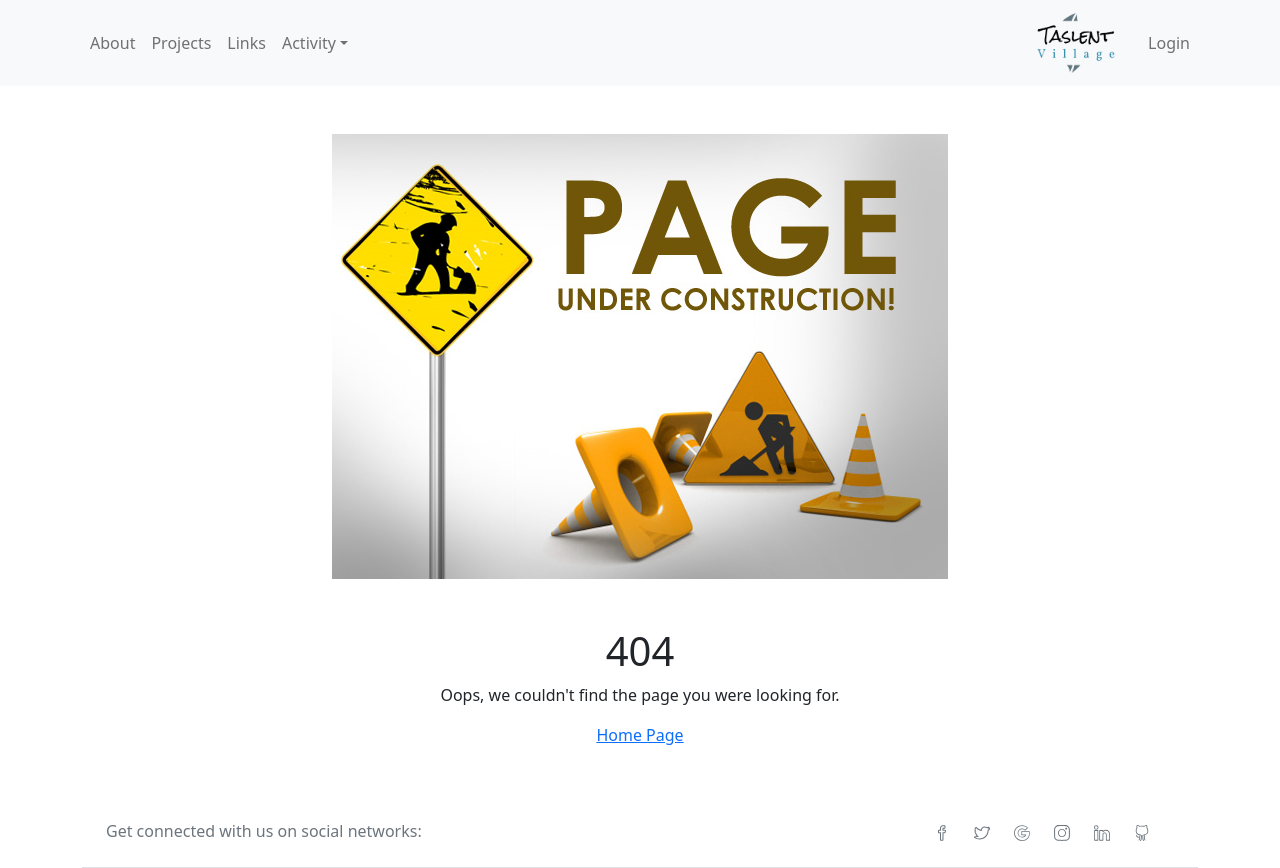
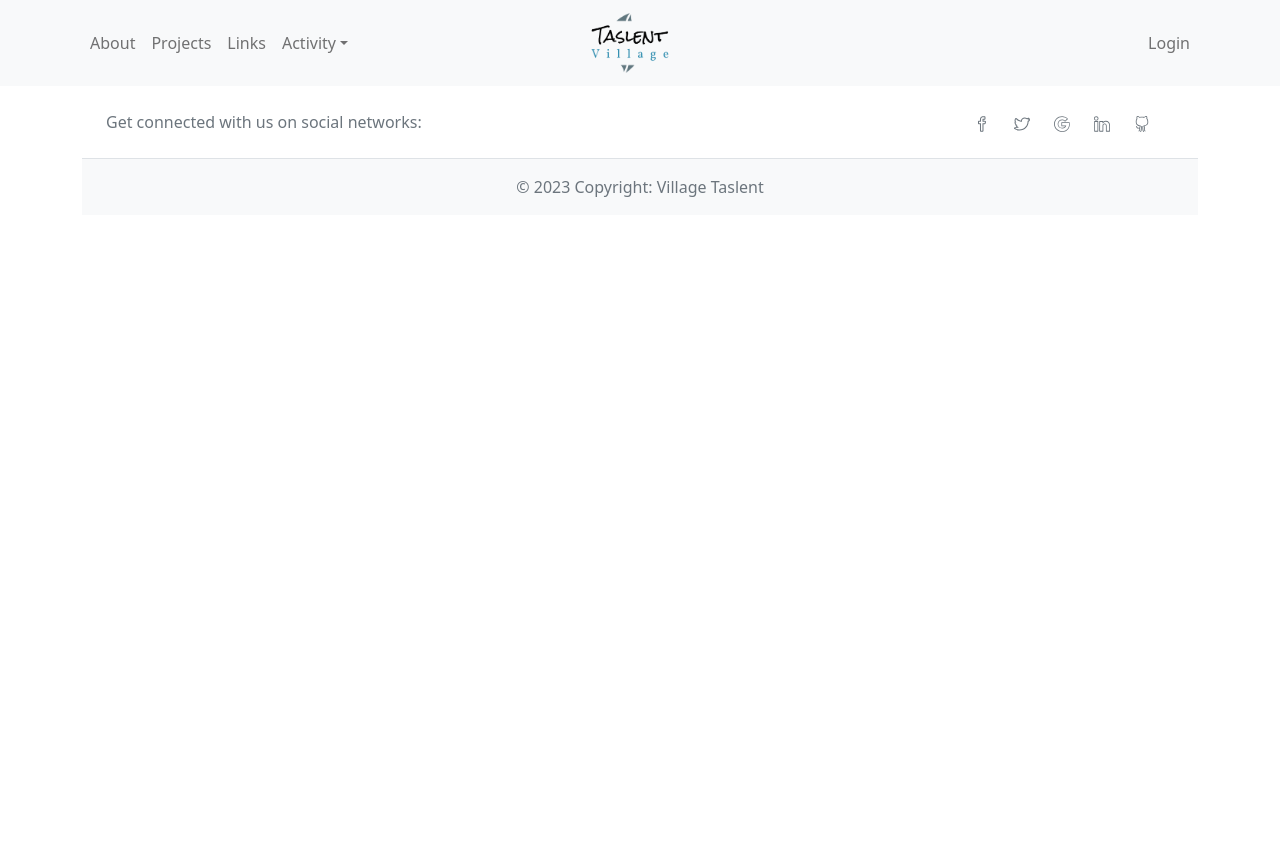
Before and after one commit to youba1993/Taslent_frontend, a React (Create React App) app: page / in a window 1280 px wide. Before the commit this address had no page. After the commit the page ends 800 px from the top, so only its background shows below. Built offline with nearby package versions, Linux system fonts and the light colour scheme.

Commit message:
logo centred

```diff
--- a/src/components/Footer.js
+++ b/src/components/Footer.js
@@ -10,27 +10,26 @@ const Footer = () => {
           <span>Get connected with us on social networks:</span>
         </div>
         <div>
-          <a href='/' className='me-4 text-reset'>
+          <a href='https://www.facebook.com/people/Taslent-Tadart-iw/100063650622647/' className='me-4 text-reset'>
             <SlSocialFacebook />
           </a>
-          <a href='/' className='me-4 text-reset'>
+          <a href='https://twitter.com/ChannelSefar' className='me-4 text-reset'>
             <SlSocialTwitter />
           </a>
-          <a href='/' className='me-4 text-reset'>
+          <a href='https://fr.wikipedia.org/wiki/Taslent' className='me-4 text-reset'>
             <SlSocialGoogle />
           </a>
-          <a href='/' className='me-4 text-reset'>
-            <SlSocialInstagram />
-          </a>
-          <a href='/' className='me-4 text-reset'>
+          <a href='https://www.linkedin.com/in/youba-idjis/' className='me-4 text-reset'>
             <SlSocialLinkedin />
           </a>
-          <a href='/' className='me-4 text-reset'>
+          <a href='https://github.com/youba1993/Taslent_frontend' className='me-4 text-reset'>
             <SlSocialGithub />
           </a>
         </div>
       </section>
-
+      <div  className='text-center p-3 bg-light' >
+        &copy; {new Date().getFullYear()} Copyright:{' '} Village Taslent
+      </div>
     </Container>
   );
 }
--- a/src/components/Header.js
+++ b/src/components/Header.js
@@ -9,11 +9,11 @@ import logo from "../images/logo-no-background.png"
 
 function Header() {
     return (
-        <Navbar bg="light" expand="lg" sticky="top">
-            <Container>
+        <Navbar collapseOnSelect bg="light" expand="lg" sticky="top">
+            <Container className='justify-content-center' >
 
-                <Navbar.Collapse id="basic-navbar-nav">
-                    <Nav className="ml-auto">
+                <Navbar.Collapse id="basic-navbar-nav ">
+                    <Nav className="ml-auto" width="50%">
                         <Nav.Link href="#home">About</Nav.Link>
                         <Nav.Link href="#link">Projects</Nav.Link>
                         <Nav.Link href="#home">Links</Nav.Link>
@@ -27,7 +27,7 @@ function Header() {
                     </Nav>
                 </Navbar.Collapse>
                 <Navbar.Toggle aria-controls="basic-navbar-nav" />
-                <Nav className="mx-auto justify-content-center">
+                <Nav className="mx-auto col-6">
                     <Navbar.Brand href="#home" >
                         <img className="d-inline-block align-top" height={60} alt="My Village Logo" src={logo} />
                     </Navbar.Brand>
--- a/src/pages/Home.js
+++ b/src/pages/Home.js
@@ -1,7 +1,6 @@
 import Footer from "../components/Footer";
 import Header from "../components/Header";
-import NotFound from "./NotFound";
-import UnderConstruction from "./UnderConstruction";
+
 
 
 const Home = () => {
@@ -9,8 +8,7 @@ const Home = () => {
         <div>
 
                 <Header />
-                <UnderConstruction />
-                <NotFound />
+
 
 
                 <Footer />
```
Lines whose indentation alone changed are shown as unchanged.
